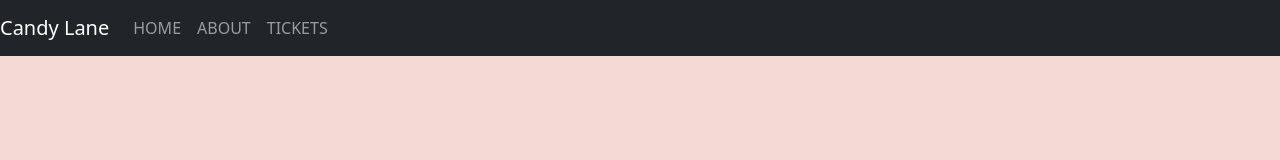
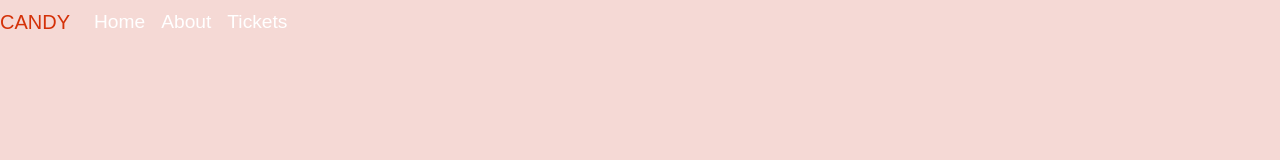
Before and after one commit to BenWilliams89/Candy-Lane, a plain HTML site: page index.html in a window 1280 px wide. Drawn offline with nearby package versions, Linux system fonts and the light colour scheme; a web font is replaced by a local one.

Commit message:
Add styling to navbar like fixed top

```diff
--- a/index.html
+++ b/index.html
@@ -12,24 +12,24 @@
         </style>
     <link rel="stylesheet" href="style.css">
 </head>
+
 <body>
-    <nav id="mainNavbar" class="navbar navbar-dark bg-dark navbar-expand-md">
-        <a href="#" class="navbar-brand">Candy Lane</a>
+    <nav id="mainNavbar" class="navbar navbar-dark navbar-expand-md py-0 fixed-top">
+        <a href="#" class="navbar-brand">CANDY</a>
         <button class="navbar-toggler" data-bs-toggle="collapse" data-bs-target="#navlinks" aria-labe="Toggle navbar">
             <span class="navbar-toggler-icon"></span>
         </button>
 
-
         <div class="collapse navbar-collapse" id="navlinks">
             <ul class="navbar-nav">
                 <li class="nav-item">
-                    <a href="" class="nav-link">HOME</a>
+                    <a href="" class="nav-link">Home</a>
                 </li>
                 <li class="nav-item">
-                    <a href="" class="nav-link">ABOUT</a>
+                    <a href="" class="nav-link">About</a>
                 </li>
                 <li class="nav-item">
-                    <a href="" class="nav-link">TICKETS</a>
+                    <a href="" class="nav-link">Tickets</a>
                 </li>
             </ul>
         </div>
--- a/style.css
+++ b/style.css
@@ -1,12 +1,22 @@
 body{
     background-color: #f5d9d5;
+    font-family: "open-sans", sans-serif;
 }
 
-/*
+#mainNavbar {
+    font-size: 1.5rem;
+    font-weight: 400;
+}
+
+#mainNavbar .nav-link {
+    color: white;
+    font-size: 1.2rem;
+}
+
+#mainNavbar .nav-link:hover {
+    color: #d43108;
+}
+
 #mainNavbar .navbar-brand {
-
-    color: #ea1c2c;
-
-    font-size: 1.5rem;
-
-  }
+    color: #d43108;
+}
```
